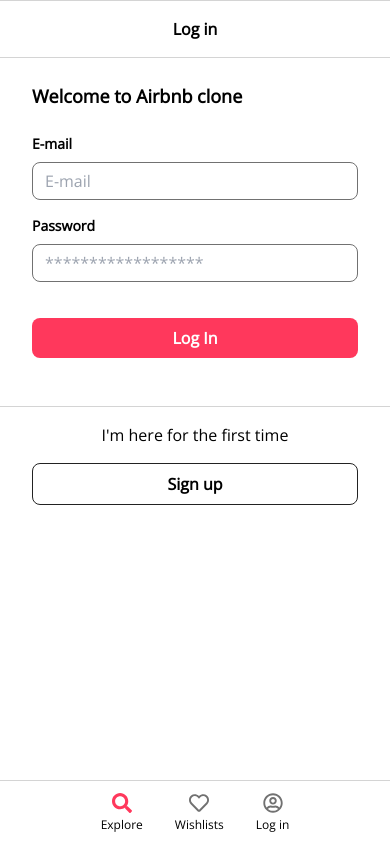
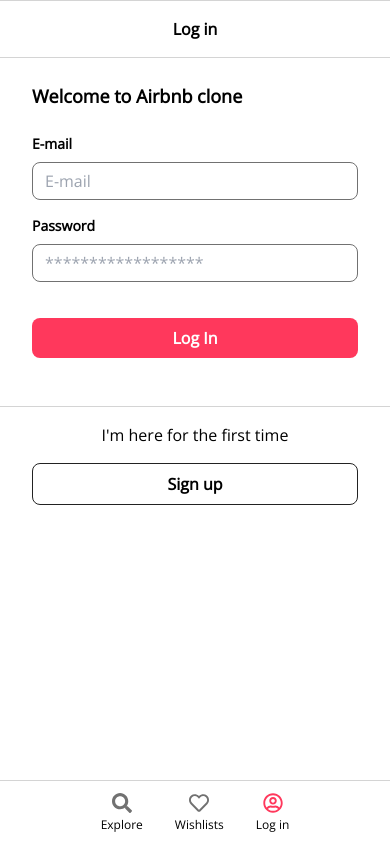
Before and after one commit to AleksGradel/airbnb-clone, a Next.js app: page /login in a window 390 px wide. Built offline with nearby package versions, Linux system fonts and the light colour scheme; no server answers.

Commit message:
UI fixes

```diff
--- a/components/Footer/fragments/StickyFooter.js
+++ b/components/Footer/fragments/StickyFooter.js
@@ -1,14 +1,16 @@
-import Link from "next/link"
-import { FaSearch, FaRegHeart, FaRegUserCircle } from "react-icons/fa"
+import Link from 'next/link'
+import { useRouter } from 'next/router'
+import { FaSearch, FaRegHeart, FaRegUserCircle } from 'react-icons/fa'
+const StickyFooter = () => {
+    const router = useRouter()
 
-const StickyFooter = () => {
     return (
         <div className='absolute'>
             <div className='w-full z-50 fixed bottom-0 h-16 bg-white border-t border-grey-light
                             flex justify-center items-center gap-8'>
                 <Link href='/'>
                     <div className='flex flex-col justify-center'>
-                    <span className='text-xl text-pink self-center'><FaSearch /></span>
+                        <span className={`${router.pathname === '/' ? 'text-pink' : 'text-grey'} text-xl self-center`}><FaSearch /></span>
                         <span className='mt-1 text-xs'>Explore</span>
                     </div>
                 </Link>
@@ -18,7 +20,7 @@
                 </div>
                 <Link href='/login'>
                     <div className='flex flex-col justify-center'>
-                    <span className='text-xl text-grey self-center'><FaRegUserCircle /></span>
+                        <span className={`${router.pathname === '/login' || router.pathname === '/signin'  ? 'text-pink' : 'text-grey'} text-xl self-center`}><FaRegUserCircle /></span>
                         <span className='mt-1 text-xs'>Log in</span>
                     </div>
                 </Link>
--- a/components/Tile/Tile.js
+++ b/components/Tile/Tile.js
@@ -4,7 +4,7 @@
 
 const Tile = ({ img, title, price, rates }) => {
   return (
-    <div className='cursor-pointer mb-8 p-1'>
+    <div className='cursor-pointer mb-2 md:mb-8 p-1'>
       <div className='mb-4 rounded-xl overflow-hidden'>
         <Image
             alt='Your next dream destination'
--- a/pages/index.js
+++ b/pages/index.js
@@ -24,7 +24,7 @@
             </div>
           </Link>
       </div>
-      <div className='p-12 xl:p-24 grid justify-center grid-cols-1 sm:grid-cols-2 md:grid-cols-3 lg:grid-cols-3 xl:grid-cols-4 2xl:grid-cols-5 gap-4'>
+      <div className='mb-10 md:mb-0 p-4 md:p-12 xl:p-24 grid justify-center grid-cols-1 sm:grid-cols-2 md:grid-cols-3 lg:grid-cols-3 xl:grid-cols-4 2xl:grid-cols-5 gap-4'>
         {places.map((place) => place.slug && (
           <Link href={`place/${place.slug.current}`} key={place?._id}>
             <a>
--- a/pages/place/[slug].js
+++ b/pages/place/[slug].js
@@ -76,7 +76,7 @@
                   : <div className='block basis-5/12 px-4'>
                       <ReservationBox
                         reserveAction={() => handleReservation()}
-                        reviewsCount={place.reviews.length + ' reviews'}
+                        reviewsCount={place.reviews ? place.reviews.length : '0' + ' reviews'}
                         rates={place.reviews}
                         checkinDate={checkinDate}
                         checkoutDate={checkoutDate}
```
Lines whose indentation alone changed are shown as unchanged.
